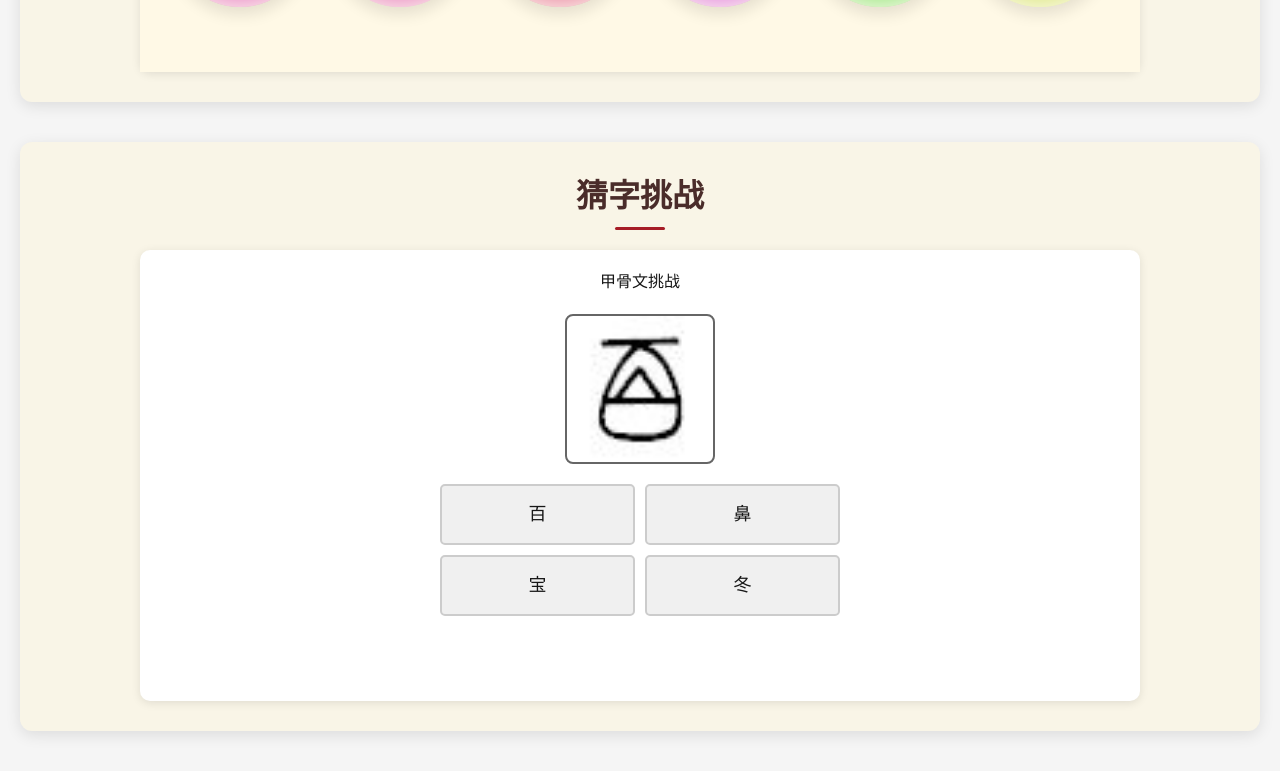
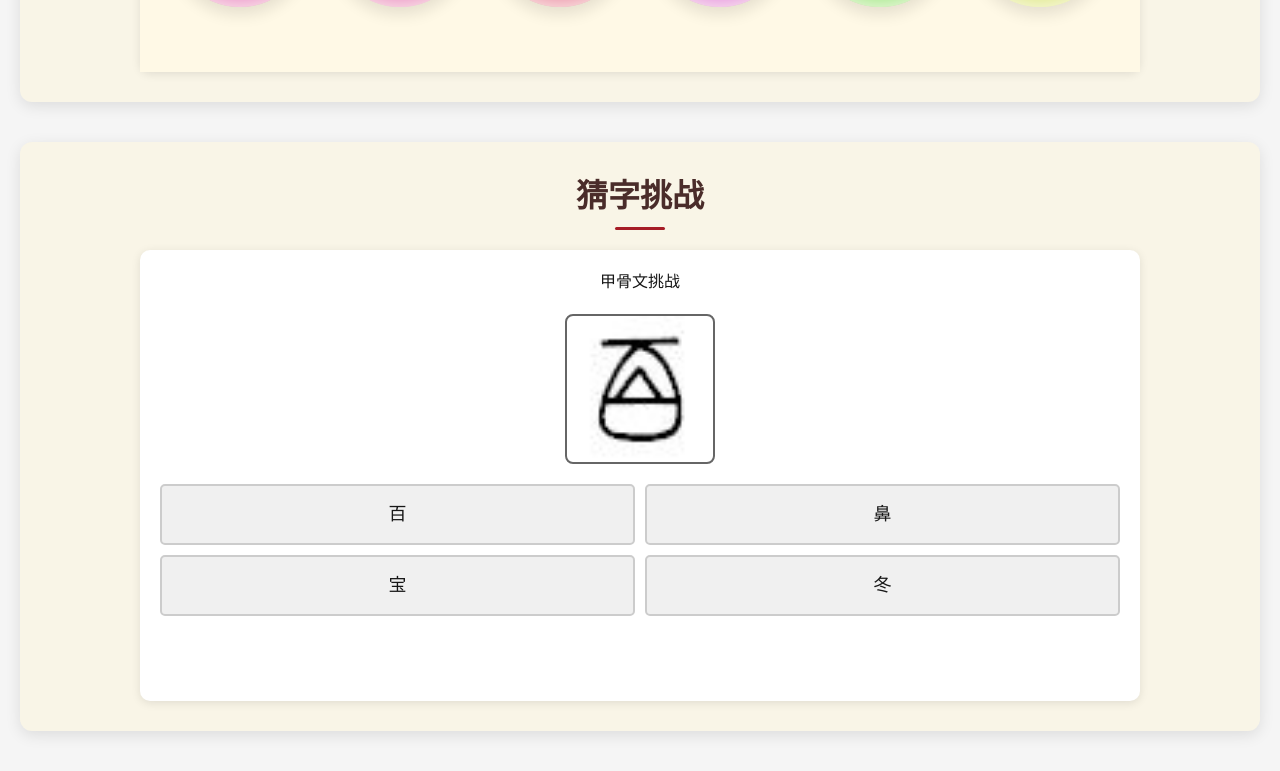
Before and after one commit to creatthread/Oracle2, a Next.js app: page /immersive-experience in a window 1280 px wide. Shown: the part 2835-3606 px from the top of the page. Built offline with nearby package versions, Linux system fonts and the light colour scheme.

Commit message:
Update OracleGame.js

```diff
--- a/components/OracleGame.js
+++ b/components/OracleGame.js
@@ -27,7 +27,6 @@ export default function OracleGame() {
     const question = oracleData[Math.floor(Math.random() * oracleData.length)];
     setCurrentQuestion(question);
 
-    // 生成选项
     const allOptions = [question.modernChar];
     while (allOptions.length < 4) {
       const randomChar = oracleData[Math.floor(Math.random() * oracleData.length)].modernChar;
@@ -50,7 +49,7 @@ export default function OracleGame() {
   if (!currentQuestion) return <div>加载中...</div>;
 
   return (
-    <div style={{ textAlign: "center", padding: "20px" }}>
+    <div style={{ textAlign: "center", padding: "20px", width: "100%" }}>
       <h1>甲骨文挑战</h1>
       <div style={{
         width: "150px",
@@ -68,7 +67,7 @@ export default function OracleGame() {
         display: "grid",
         gridTemplateColumns: "repeat(2, 1fr)",
         gap: "10px",
-        maxWidth: "400px",
+        width: "100%", /* 移除 maxWidth 限制 */
         margin: "20px auto"
       }}>
         {options.map((char, index) => (
@@ -80,7 +79,8 @@ export default function OracleGame() {
               backgroundColor: "#f0f0f0",
               border: "2px solid #ccc",
               borderRadius: "5px",
-              transition: "all 0.3s"
+              transition: "all 0.3s",
+              width: "100%" /* 确保按钮占满网格单元 */
             }}
             onClick={() => checkAnswer(char)}>
             {char}
```
